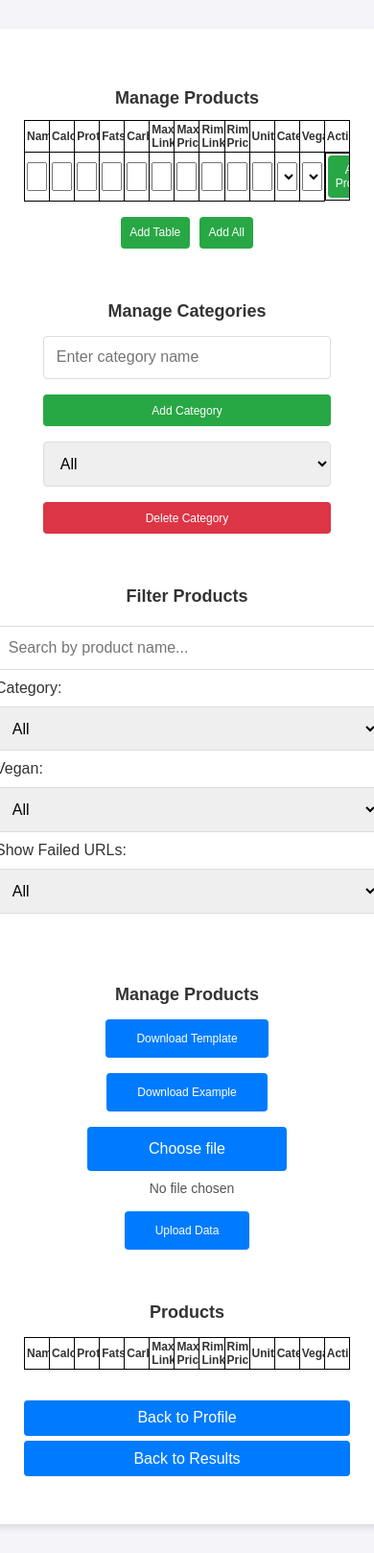
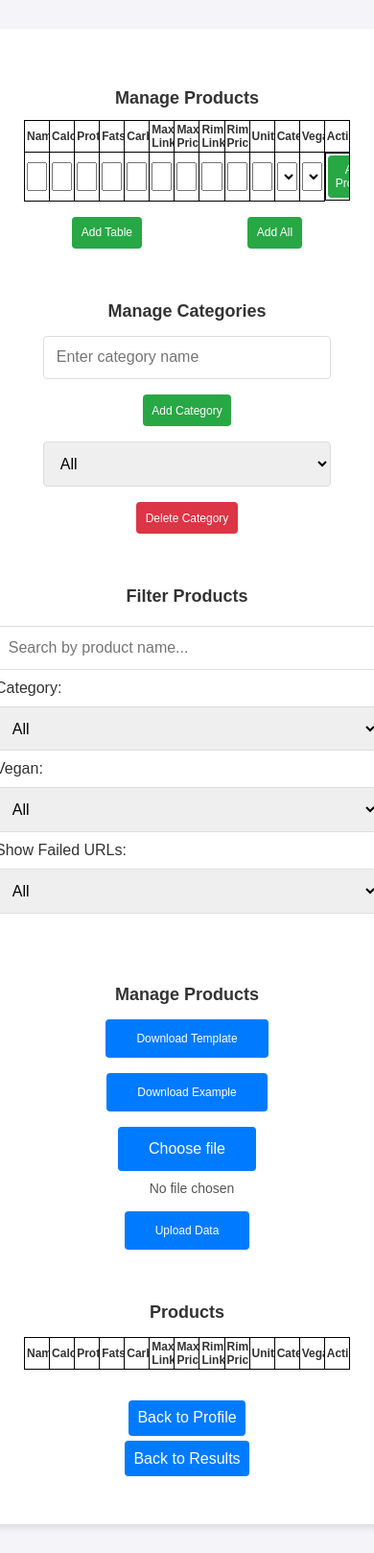
Before and after one commit to maximalian/ProLabD, a Flask app: template templates/manage_products.html in a window 390 px wide; the page is wider, and only the part inside the window is pictured. Shown: that part at 96% size. Run offline with Flask 3, Linux system fonts and the light colour scheme; the template is opened without the code that fills it: most values are stand-ins (such as "Sample title", 1, 10 or a date in 2020); lists and menus that the app fills with data are empty; some libraries are stand-ins or nearby versions.

Commit message:
Update manage_products.css

```diff
--- a/static/css/manage_products.css
+++ b/static/css/manage_products.css
@@ -320,8 +320,9 @@ td:has(button) {
     }
 
     .bottom-button button {
-        width: 100%;
+        width: **80%**;
         padding: 0.6rem;
+        margin: 0 auto;
     }
 
     .download-container {
@@ -329,8 +330,9 @@ td:has(button) {
     }
 
     #file-label {
-        width: 100%;
+        width: **80%**;
         padding: 0.6rem;
+        margin: 0 auto;
     }
 
     .custom-file-upload {
@@ -368,6 +370,8 @@ td:has(button) {
     button {
         font-size: 12px;
         padding: 0.6rem;
+        width: **70%**;
+        margin: 0 auto;
     }
 
     table {
```
